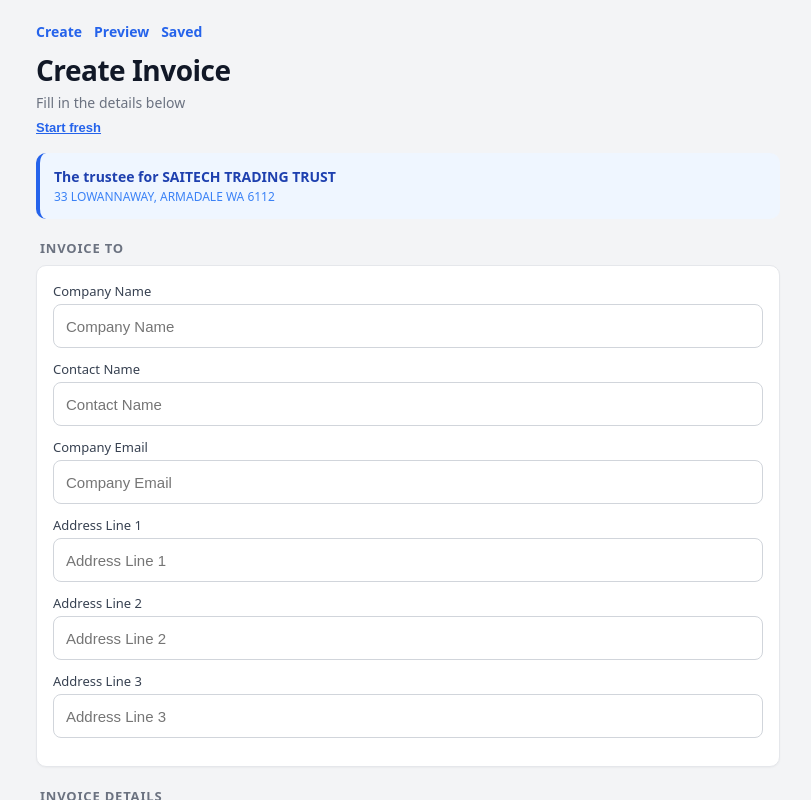
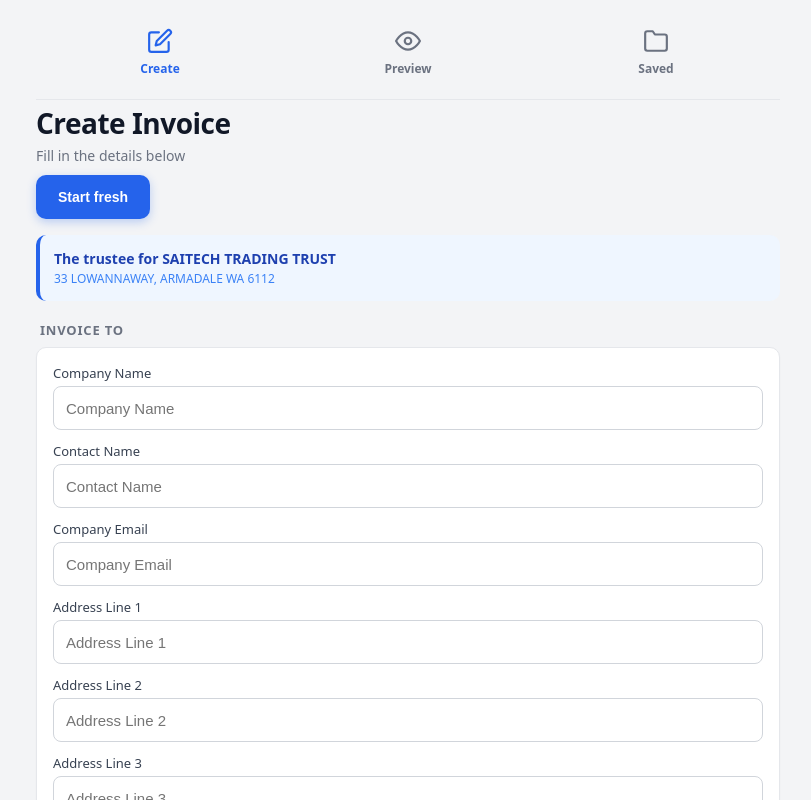
Before and after one commit to Lochan005/invoicegen, a Next.js app: page /create in a window 1280 px wide. Shown: the top 800 px of the page, without its empty margins (232-1043 px from the left). Built offline with nearby package versions, Linux system fonts and the light colour scheme; no server answers.

Commit message:
Fix sender display name in mails

```diff
--- a/app/create/page.tsx
+++ b/app/create/page.tsx
@@ -144,7 +144,7 @@
       <header className="pageHeader">
         <h1 className="pageTitle">Create Invoice</h1>
         <p className="pageSubtitle">Fill in the details below</p>
-        <button type="button" className="textLinkBtn" onClick={refreshNewInvoice}>
+        <button type="button" className="primaryBtn startFreshBtn" onClick={refreshNewInvoice}>
           Start fresh
         </button>
       </header>
--- a/app/globals.css
+++ b/app/globals.css
@@ -39,17 +39,54 @@
 }
 
 .topNav {
-  display: flex;
-  gap: 12px;
-  padding: 10px 0;
-  flex-wrap: wrap;
+  display: grid;
+  grid-template-columns: repeat(3, 1fr);
+  align-items: start;
+  gap: 0;
+  padding: 8px 0 14px;
+  margin-bottom: 4px;
+  border-bottom: 1px solid var(--gray-200);
 }
 
-.topNav a {
+.topNavItem {
+  display: flex;
+  flex-direction: column;
+  align-items: center;
+  justify-content: flex-start;
+  gap: 6px;
+  padding: 8px 4px;
   text-decoration: none;
+  font-weight: 600;
+  font-size: 12px;
+  color: var(--gray-500);
+  text-align: center;
+}
+
+.topNavItem:hover {
+  color: var(--gray-700);
+}
+
+.topNavItemActive {
   color: var(--blue);
-  font-weight: 600;
-  font-size: 14px;
+}
+
+.topNavItemActive:hover {
+  color: var(--blue);
+}
+
+.topNavIcon {
+  width: 26px;
+  height: 26px;
+  flex-shrink: 0;
+}
+
+.topNavIcon path,
+.topNavIcon circle {
+  stroke: currentColor;
+  fill: none;
+  stroke-width: 2;
+  stroke-linecap: round;
+  stroke-linejoin: round;
 }
 
 /* --- Create page --- */
@@ -435,6 +472,16 @@
 .primaryBtn:disabled {
   opacity: 0.6;
   cursor: not-allowed;
+}
+
+.primaryBtn.startFreshBtn {
+  width: fit-content;
+  max-width: 100%;
+  min-height: 44px;
+  padding: 0 22px;
+  margin: 10px 0 0;
+  font-size: 14px;
+  box-shadow: 0 3px 10px rgb(37 99 235 / 28%);
 }
 
 .bottomSpacer {
--- a/app/layout.tsx
+++ b/app/layout.tsx
@@ -1,6 +1,6 @@
 import "./globals.css";
 import type { Metadata, Viewport } from "next";
-import Link from "next/link";
+import { TopNav } from "../components/TopNav";
 
 export const viewport: Viewport = {
   themeColor: "#2563eb",
@@ -27,11 +27,7 @@
     <html lang="en">
       <body>
         <main className="container">
-          <header className="topNav">
-            <Link href="/create">Create</Link>
-            <Link href="/preview">Preview</Link>
-            <Link href="/saved">Saved</Link>
-          </header>
+          <TopNav />
           {children}
         </main>
       </body>
--- /dev/null
+++ b/components/TopNav.tsx
@@ -0,0 +1,54 @@
+"use client";
+
+import Link from "next/link";
+import { usePathname } from "next/navigation";
+
+const items = [
+  { href: "/create", label: "Create", Icon: IconCreate },
+  { href: "/preview", label: "Preview", Icon: IconPreview },
+  { href: "/saved", label: "Saved", Icon: IconSaved },
+] as const;
+
+export function TopNav() {
+  const pathname = usePathname();
+
+  return (
+    <header className="topNav" role="navigation" aria-label="Main">
+      {items.map(({ href, label, Icon }) => {
+        const isActive = pathname === href;
+        return (
+          <Link key={href} href={href} className={`topNavItem${isActive ? " topNavItemActive" : ""}`}>
+            <Icon />
+            <span>{label}</span>
+          </Link>
+        );
+      })}
+    </header>
+  );
+}
+
+function IconCreate() {
+  return (
+    <svg className="topNavIcon" viewBox="0 0 24 24" aria-hidden>
+      <path d="M11 4H4a2 2 0 0 0-2 2v14a2 2 0 0 0 2 2h14a2 2 0 0 0 2-2v-7" />
+      <path d="M18.5 2.5a2.121 2.121 0 0 1 3 3L12 15l-4 1 1-4 9.5-9.5z" />
+    </svg>
+  );
+}
+
+function IconPreview() {
+  return (
+    <svg className="topNavIcon" viewBox="0 0 24 24" aria-hidden>
+      <path d="M1 12s4-8 11-8 11 8 11 8-4 8-11 8-11-8-11-8z" />
+      <circle cx="12" cy="12" r="3" />
+    </svg>
+  );
+}
+
+function IconSaved() {
+  return (
+    <svg className="topNavIcon" viewBox="0 0 24 24" aria-hidden>
+      <path d="M22 19a2 2 0 0 1-2 2H4a2 2 0 0 1-2-2V5a2 2 0 0 1 2-2h5l2 3h9a2 2 0 0 1 2 2z" />
+    </svg>
+  );
+}
```
Also changed, not shown: 2 other files (tests, documents, lock files or other folders).
